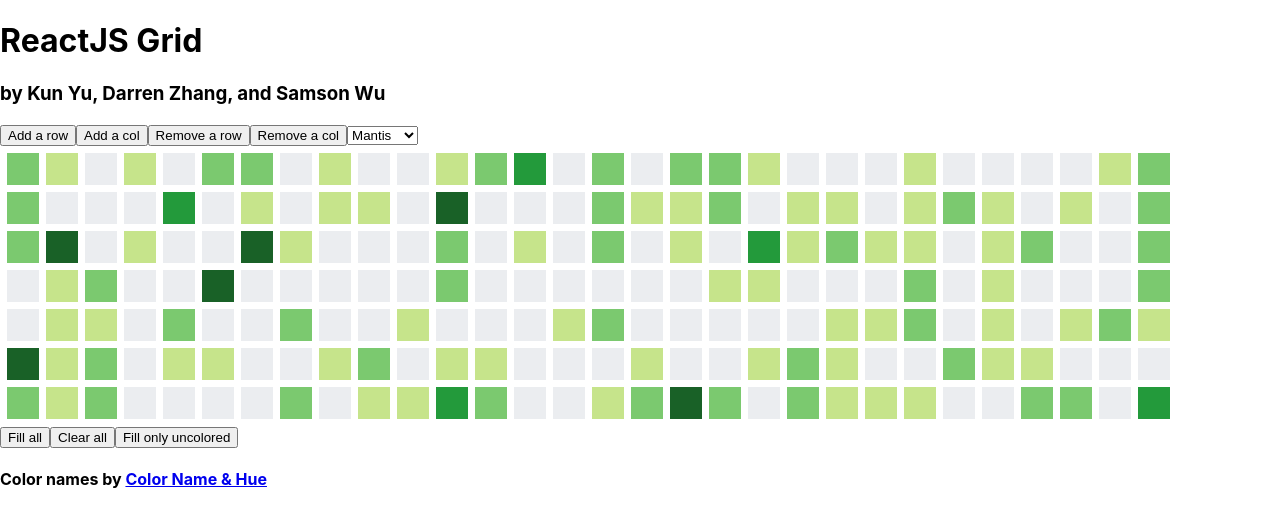
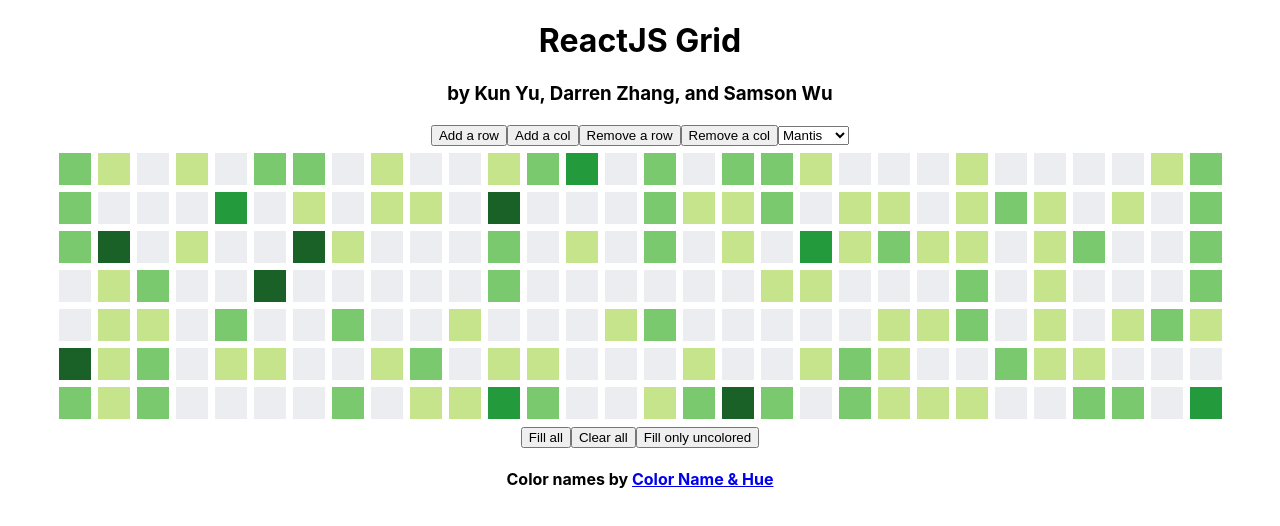
Before and after one commit to sw385/react-grid, a React (Create React App) app: page / in a window 1280 px wide. Shown: the top 526 px of the page. Built offline with nearby package versions, Linux system fonts and the light colour scheme.

Commit message:
Centered text and table

```diff
--- a/src/App.css
+++ b/src/App.css
@@ -26,4 +26,10 @@ td {
 
 table {
   border-spacing: 7px;
+  margin-left: auto;
+  margin-right: auto;
 }
+
+div#parent-container {
+  text-align: center;
+}
--- a/src/App.js
+++ b/src/App.js
@@ -138,7 +138,7 @@ class App extends Component {
 
 	render() {
 		return (
-			<div>
+			<div id="parent-container">
 				<h1>ReactJS Grid</h1>
 				<h3>by Kun Yu, Darren Zhang, and Samson Wu</h3>
 				<button onClick={this.addRow}>Add a row</button>
```
